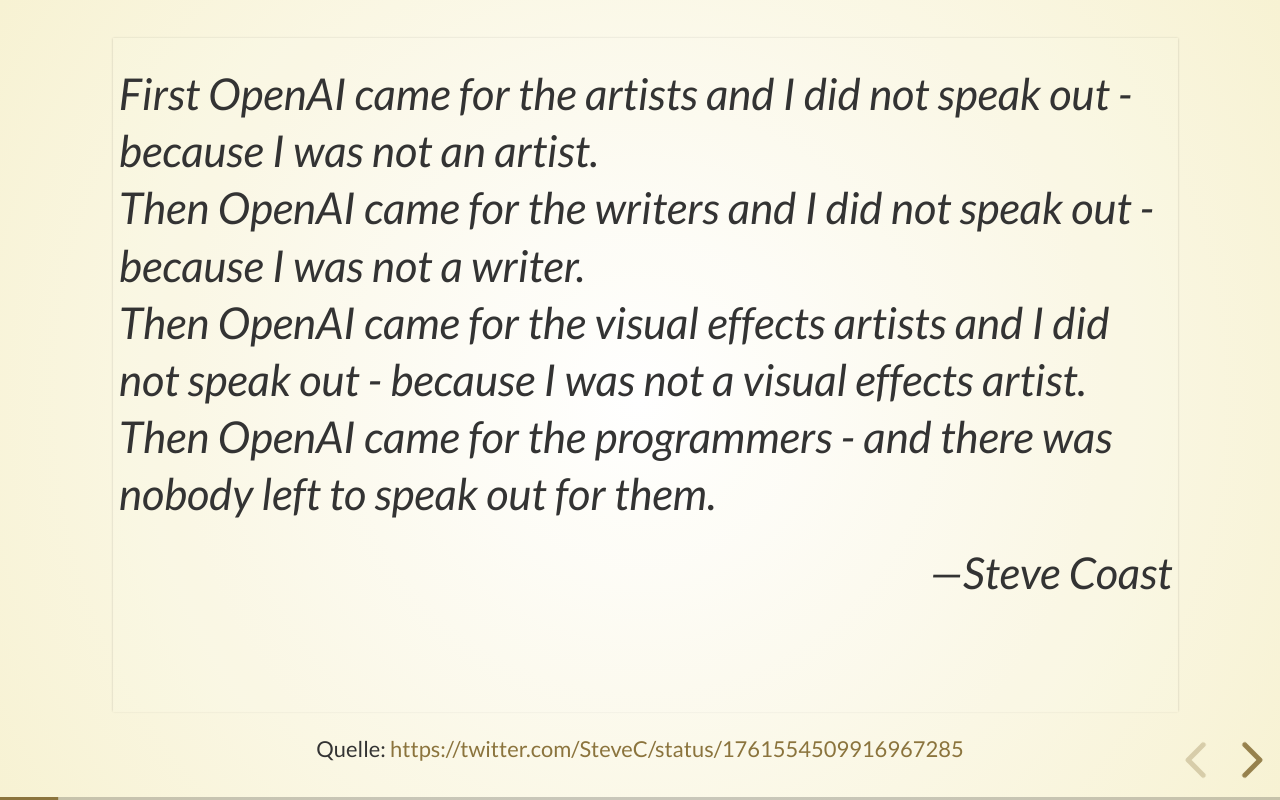
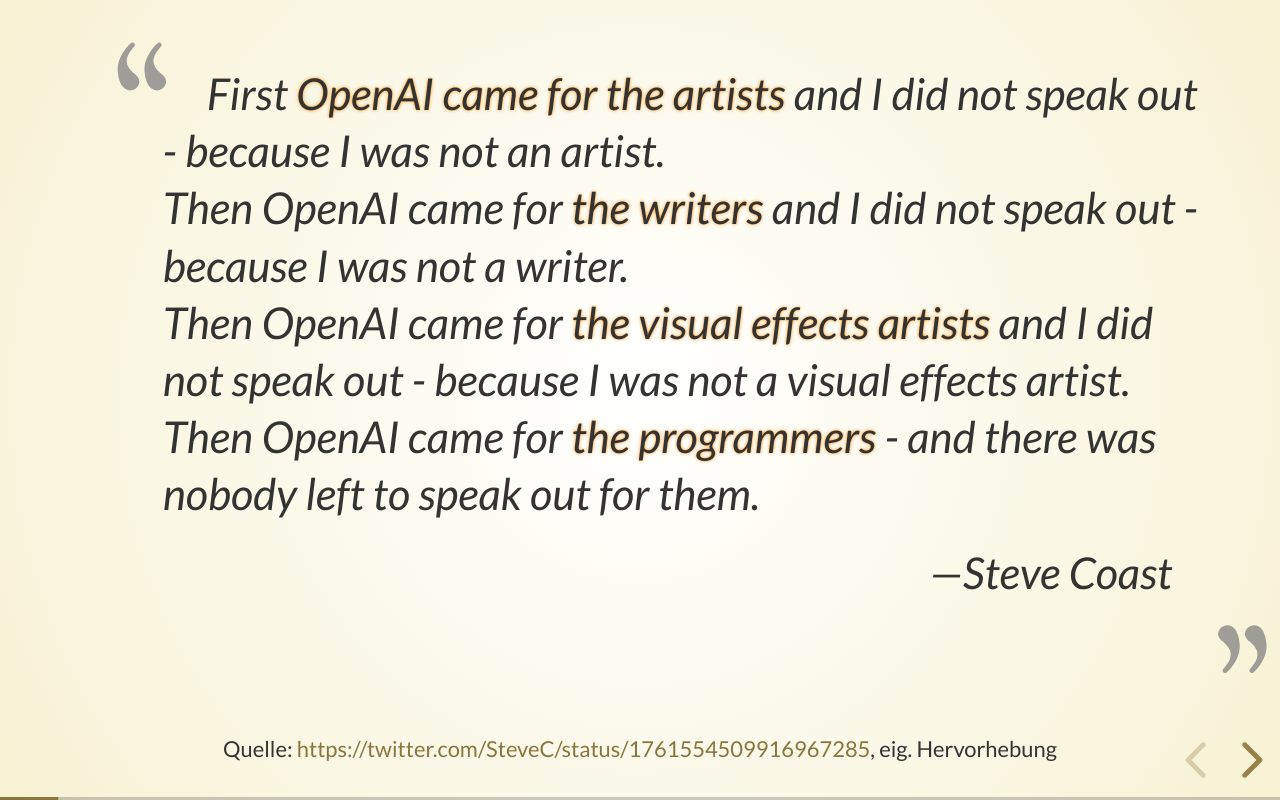
Before and after one commit to terrestris/fossgis2024, a plain HTML site: page talks/2024-03-21-tawalika-jansen-ki-gis-eo-foss-erfahrungen-fragen.html in a window 1280 px wide. Both pictures are taken after a click on the button "next slide". Drawn offline with Linux system fonts and the light colour scheme.

Commit message:
Deploying to gh-pages from @ terrestris/fossgis2024@f2748fc4b1caf357a502c017e73990f30610f87f 🚀

```diff
--- a/talks/2024-03-21-tawalika-jansen-ki-gis-eo-foss-erfahrungen-fragen.html
+++ b/talks/2024-03-21-tawalika-jansen-ki-gis-eo-foss-erfahrungen-fragen.html
@@ -24,27 +24,49 @@
 			text-transform: none;
 		}
 
-		iframe {
+		.reveal iframe {
 			margin: 0;
 			padding: 0;
 			border: none;
 		}
 
-		.attribution {
+		.reveal .attribution {
 			font-size: 0.5em;
 			bottom: 0;
 			display: block;
 		}
 
-		blockquote footer {
+		.reveal blockquote {
+			box-shadow: none;
+			background-color: transparent;
+			background-image: url(../img/quote-open.svg);
+			background-repeat: no-repeat;
+			background-size: 1.3em;
+			text-indent: 1em;
+		}
+
+		.reveal blockquote p::before {
+			content: " ";
+			position: absolute;
+			width: 100%;
+			height:100%;
+			background-image: url(../img/quote-open.svg);
+			background-repeat: no-repeat;
+			background-size: 1.3em;
+			background-position: top bottom;
+			background-position: 0% 10%;
+			transform: rotate(180deg);
+		}
+
+		.reveal blockquote footer {
 			text-align: right;
 		}
 
-		blockquote p {
+		.reveal blockquote p {
 			text-align: left;
 		}
 
-		blockquote p em {
+		.reveal blockquote p em {
 			text-shadow: 0 0 3px darkorange
 		}
 	</style>
@@ -58,16 +80,17 @@
 			<section id="quote-steve-c">
 				<blockquote class="r-stretch">
 					<p>
-						First OpenAI came for the artists and I did not speak out - because I was not an artist.<br>
-						Then OpenAI came for the writers and I did not speak out - because I was not a writer.<br>
-						Then OpenAI came for the visual effects artists and I did not speak out - because I was not a
+						First <em>OpenAI came for the artists</em> and I did not speak out - because I was not an artist.<br>
+						Then OpenAI came for <em>the writers</em> and I did not speak out - because I was not a writer.<br>
+						Then OpenAI came for <em>the visual effects artists</em> and I did not speak out - because I was not a
 						visual effects artist.<br>
-						Then OpenAI came for the programmers - and there was nobody left to speak out for them.
+						Then OpenAI came for <em>the programmers</em> - and there was nobody left to speak out for them.
 					</p>
 					<footer>—Steve Coast</footer>
 				</blockquote>
 				<p class="attribution">Quelle: <a
-						href="https://twitter.com/SteveC/status/1761554509916967285">https://twitter.com/SteveC/status/1761554509916967285</a>
+						href="https://twitter.com/SteveC/status/1761554509916967285">https://twitter.com/SteveC/status/1761554509916967285</a>,
+						eig. Hervorhebung
 				</p>
 			</section>
 
```
Also changed, not shown: img/quote-open.svg (added).
